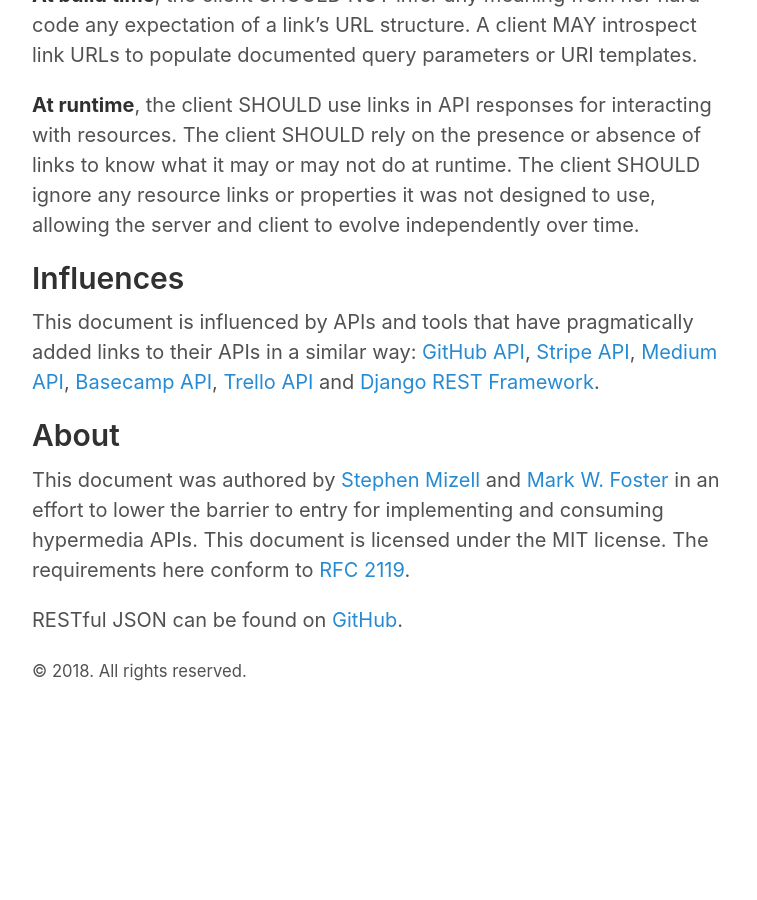
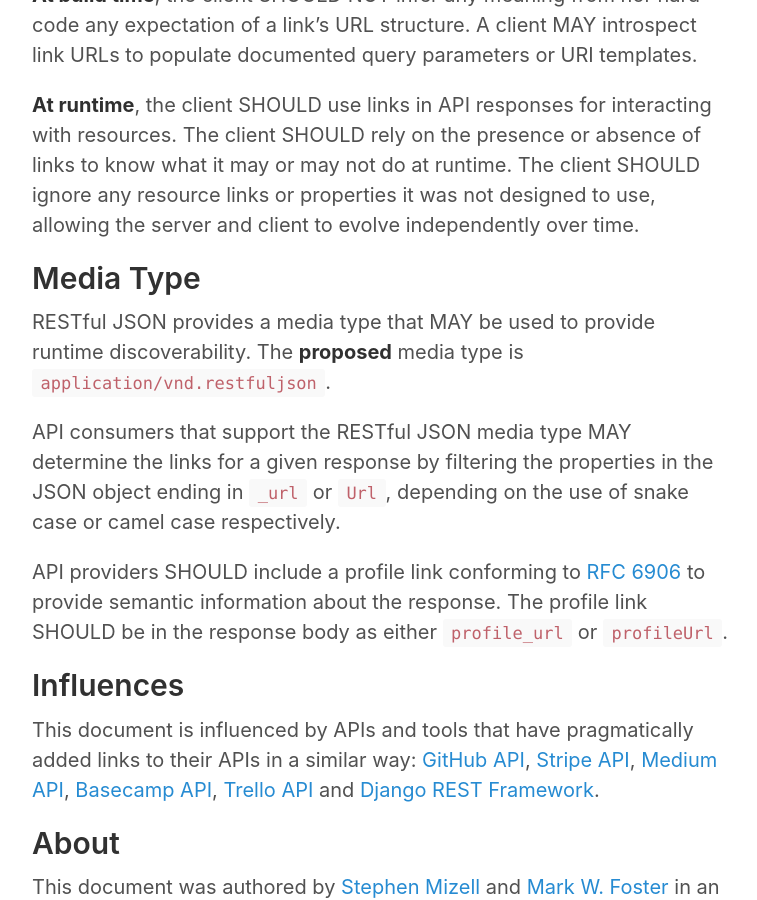
Before and after one commit to smizell/restfuljson, a Jekyll site: the page built from index.md, in a window 1280 px wide and 900 px high, scrolled down 1922 px. Shown: the whole window, without its empty margins (258-1015 px from the left). Built offline with Jekyll 4.4.1, drawn with Linux system fonts in a browser that asks for light colours; before the commit the page ends 2647 px from its top, so only the background shows below that; some of the changed text lies outside the part shown.

Commit message:
Add section about media type

````diff
--- a/index.md
+++ b/index.md
@@ -38,7 +38,7 @@ The JSON below shows a representation for an article.
             "name": "Category B"
         }
     ],
-    "docs_url": "/docs/article"
+    "profile_url": "/docs/article"
 }
 ```
 
@@ -78,6 +78,19 @@ The client SHOULD rely on the presence or absence of links to know what it may o
 do at runtime. The client SHOULD ignore any resource links or properties it was not designed
 to use, allowing the server and client to evolve independently over time.
 
+## Media Type
+
+RESTful JSON provides a media type that MAY be used to provide runtime
+discoverability. The **proposed** media type is `application/vnd.restfuljson`.
+
+API consumers that support the RESTful JSON media type MAY determine the links
+for a given response by filtering the properties in the JSON object ending in
+`_url` or `Url`, depending on the use of snake case or camel case respectively.
+
+API providers SHOULD include a profile link conforming to [RFC 6906][rfc6906]
+to provide semantic information about the response. The profile link SHOULD be
+in the response body as either `profile_url` or `profileUrl`.
+
 ## Influences
 
 This document is influenced by APIs and tools that have pragmatically added links to their
````
Also changed, not shown: other parts of index.md (+1 -0 lines).
